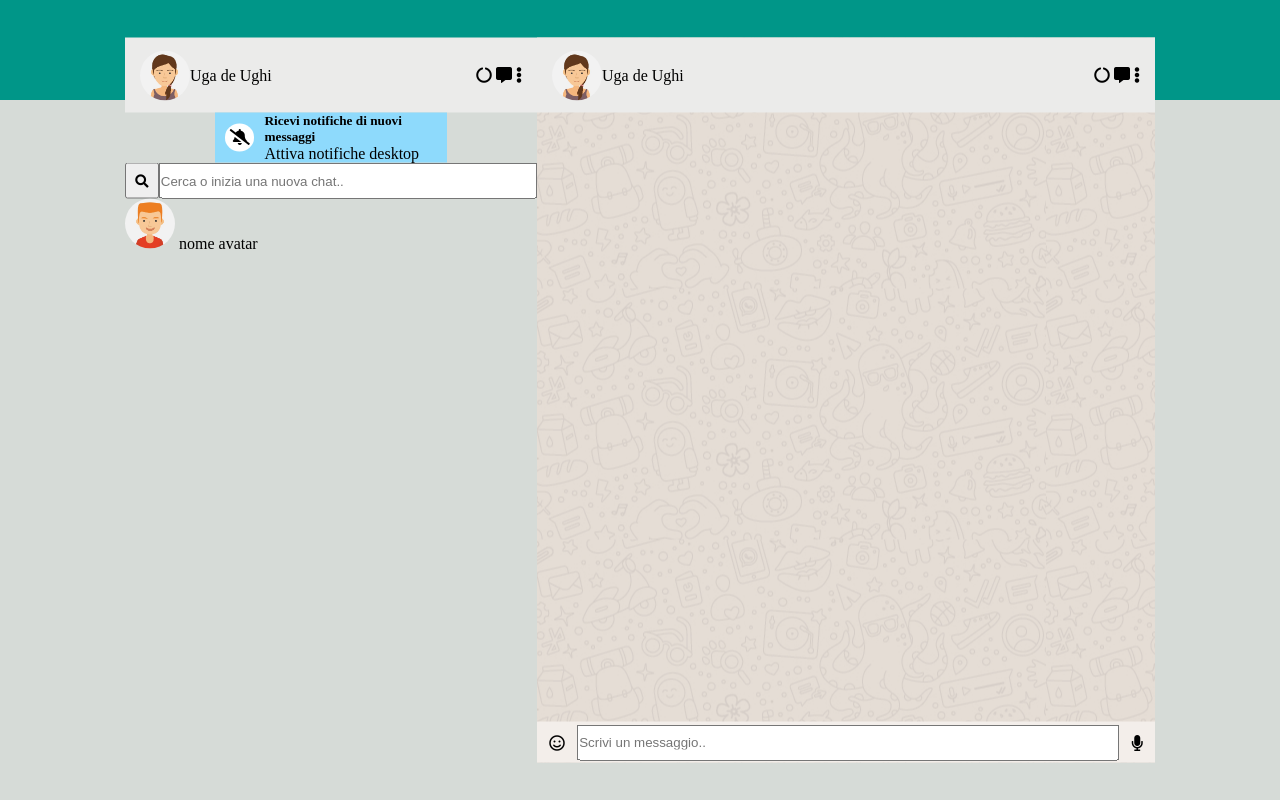
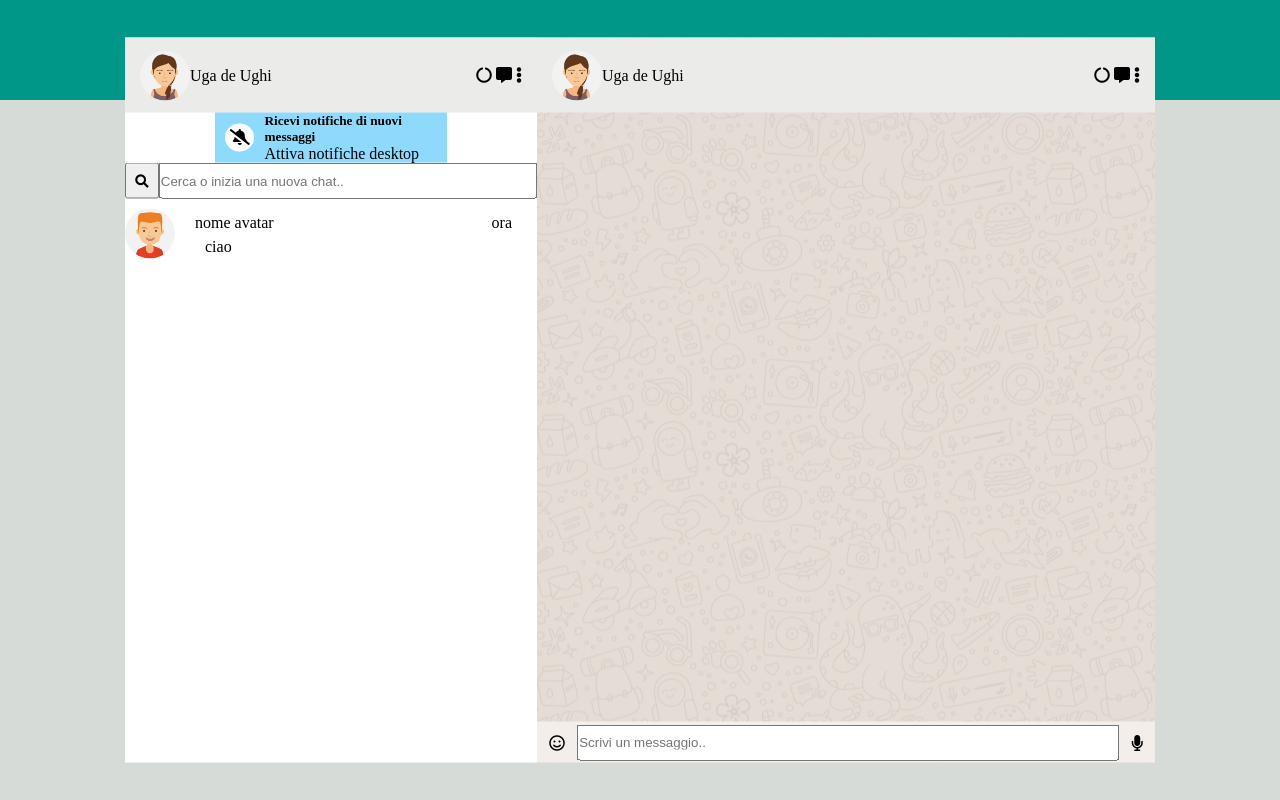
Before and after one commit to maurizio-marotta/vue-boolzapp, a plain HTML site: page Milestone 1/index.html in a window 1280 px wide. Drawn offline with nearby package versions, Linux system fonts and the light colour scheme.

Commit message:
[inizio js]

```diff
--- a/Milestone 1/css/style.css
+++ b/Milestone 1/css/style.css
@@ -10,6 +10,11 @@
 }
 .d-flex{
   display: flex;
+}
+
+.nome-u{
+  display: flex;
+  align-items: center;
 }
 
 /*Container*/
@@ -37,6 +42,7 @@
 
 
 .sidebar{
+  background-color: #FFFFFF;
   height: 100%;
   width: 40%;
 }
@@ -58,11 +64,7 @@ img{
   border-radius: 50%;
 }
 
-.contacts{
-  justify-content: center;
-  align-items: center;
-}
-
+/*blocco notifiche*/
 .notify{
   background-color: #8EDAFC;
   justify-self: center;
@@ -74,6 +76,43 @@ img{
   padding: 2%;
   background-color: white;
   border-radius: 50%;
+}
+/*contatti*/
+/*.contacts{
+
+}*/
+
+.sidebar-contacts{
+  width: 100%;
+  margin-top: 10px;
+  margin-bottom: 10px;
+}
+
+.sidebar.contacts{
+  width: 100%;
+}
+
+.nome-ora{
+  width: 100%;
+  height: 100%;
+  justify-content: space-between;
+  align-items: flex-start;
+}
+
+.nome{
+  margin-top: 5px;
+  margin-left: 20px;
+}
+
+.ora{
+  margin-top: 5px;
+  margin-right: 25px;
+}
+
+.last-mes {
+  position: absolute;
+  left: 5pc;
+  top: 200px
 }
 /*area di ricerca*/
 
--- a/Milestone 1/index.html
+++ b/Milestone 1/index.html
@@ -20,7 +20,7 @@
             <div class="sidebar-top d-flex">
               <div class="contacts d-flex">
                   <img src="img/avatar_io.jpg" alt="img avatar">
-                  <span>Uga de Ughi</span>
+                  <span class="nome-u">Uga de Ughi</span>
 
               </div>
               <div>
@@ -44,19 +44,28 @@
                 <input type="text" placeholder="Cerca o inizia una nuova chat.." name="search">
               </div>
               </div>
-              <div class="contacts">
-                <div class="contacts sidebar-contacts">
-                  <img src="img/avatar_1.jpg" alt="">
-                  <span>nome avatar</span>
+              <div class="contacts d-flex">
+                <div class="contacts sidebar-contacts d-flex">
+                  <div class="left d-flex">
+                    <img src="img/avatar_1.jpg" alt="">
+                  </div>
+                  <div class="nome-ora d-flex">
+                    <span class="nome">nome avatar</span>
+                    <span class="ora">ora</span>
+                  </div>
+                  <div class="last-mes">
+                    <span class="">ciao</span>
+                  </div>
                 </div>
               </div>
+
             </div>
 
             <div class="message sfondo">
               <div class="sidebar-top d-flex">
                 <div class="contacts d-flex">
                     <img src="img/avatar_io.jpg" alt="img avatar">
-                    <span>Uga de Ughi</span>
+                    <span class="nome-u">Uga de Ughi</span>
 
                 </div>
                 <div>
```
